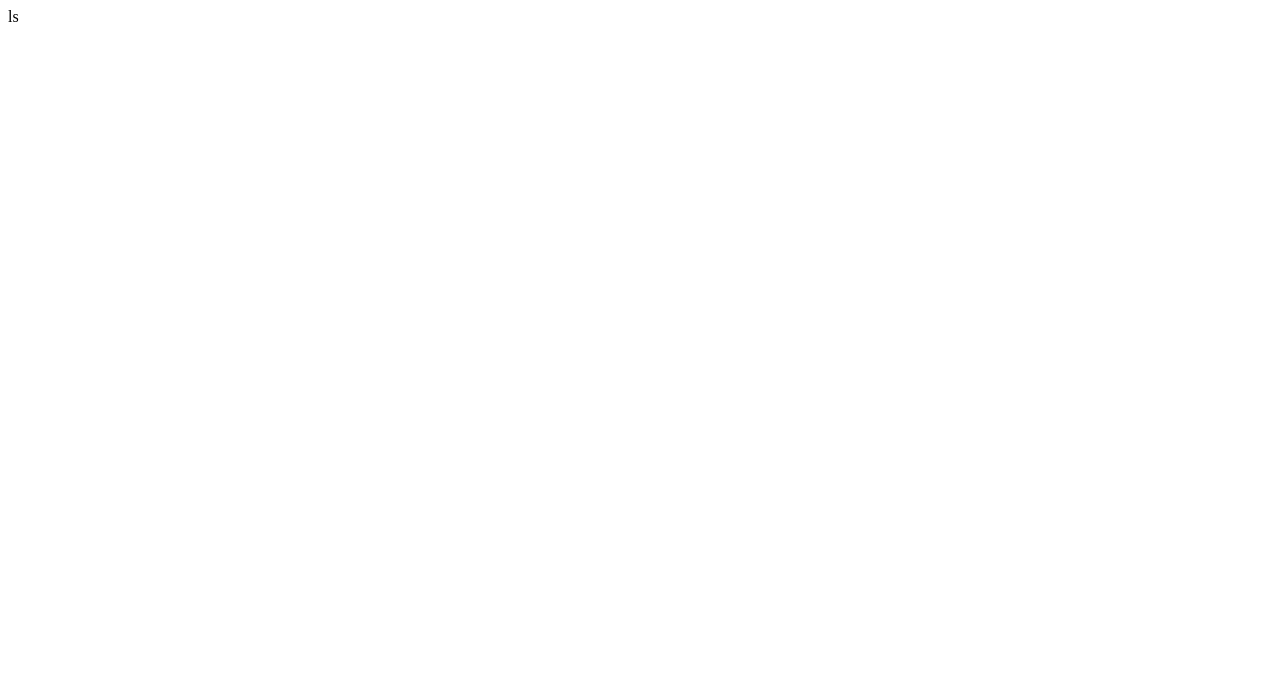
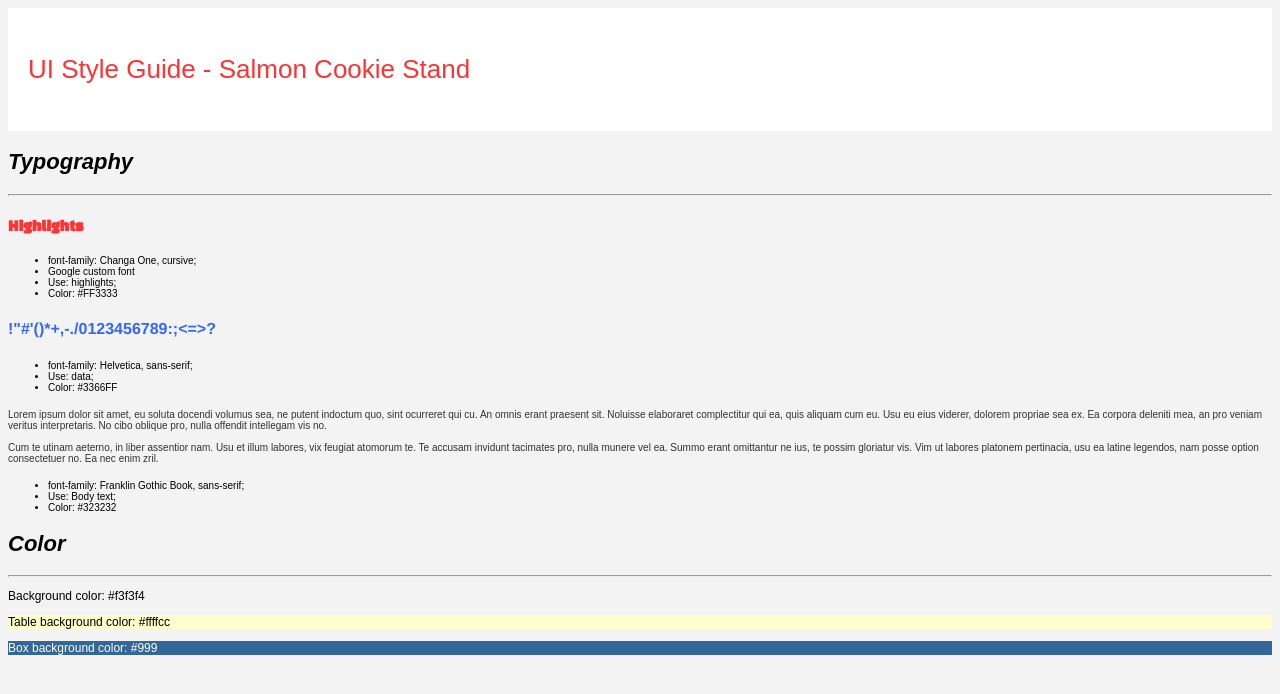
Before and after one commit to pjosifovic/cookie-stand, a plain HTML site: page style-guide.html in a window 1280 px wide. Drawn offline with Linux system fonts and the light colour scheme.

Commit message:
Adding CONTENT to style-guide.html file

```diff
--- a/style-guide.html
+++ b/style-guide.html
@@ -1 +1,53 @@
-ls
+<!DOCTYPE html>
+<html>
+  <head>
+    <meta charset="utf-8">
+    <title>Style guide page for Salmon cookie stand application</title>
+    <link rel="stylesheet" href="css/style-guide.css" type="text/css">
+    <link href='https://fonts.googleapis.com/css?family=Changa+One' rel='stylesheet' type='text/css'>
+    </head>
+  <body>
+    <header>
+      <p>UI Style Guide - Salmon Cookie Stand</p>
+    </header>
+    <main>
+      <h2>Typography</h2>
+      <hr>
+      <h4 id="highlights">Highlights</h4>
+      <ul>
+        <li>font-family: Changa One, cursive;</li>
+        <li>Google custom font</li>
+        <li>Use: highlights;</li>
+        <li>Color: #FF3333</li>
+      </ul>
+      <h4 id="data">!"#'()*+,-./0123456789:;<=>?</h4>
+      <ul>
+        <li>font-family: Helvetica, sans-serif;</li>
+        <li>Use: data;</li>
+        <li>Color: #3366FF</li>
+      </ul>
+      <p id="body-text">Lorem ipsum dolor sit amet, eu soluta docendi volumus sea,
+        ne putent indoctum quo, sint ocurreret qui cu. An omnis erant praesent sit.
+        Noluisse elaboraret complectitur qui ea, quis aliquam cum eu. Usu eu eius viderer,
+        dolorem propriae sea ex. Ea corpora deleniti mea, an pro veniam veritus interpretaris.
+        No cibo oblique pro, nulla offendit intellegam vis no.
+        <br>
+        <br>
+        Cum te utinam aeterno, in liber assentior nam. Usu et illum labores, vix feugiat atomorum te.
+        Te accusam invidunt tacimates pro, nulla munere vel ea. Summo erant omittantur ne ius, te possim gloriatur vis.
+        Vim ut labores platonem pertinacia, usu ea latine legendos, nam posse option consectetuer no. Ea nec enim zril.
+      </p>
+      <ul>
+        <li>font-family: Franklin Gothic Book, sans-serif;</li>
+        <li>Use: Body text;</li>
+        <li>Color: #323232</li>
+      </ul>
+      <h2>Color</h2>
+      <hr>
+      <p>Background color: #f3f3f4</p>
+      <p id="table-color">Table background color: #ffffcc</p>
+      <p id="box-color">Box background color: #999</p>
+    </main>
+
+  </body>
+</html>
```
